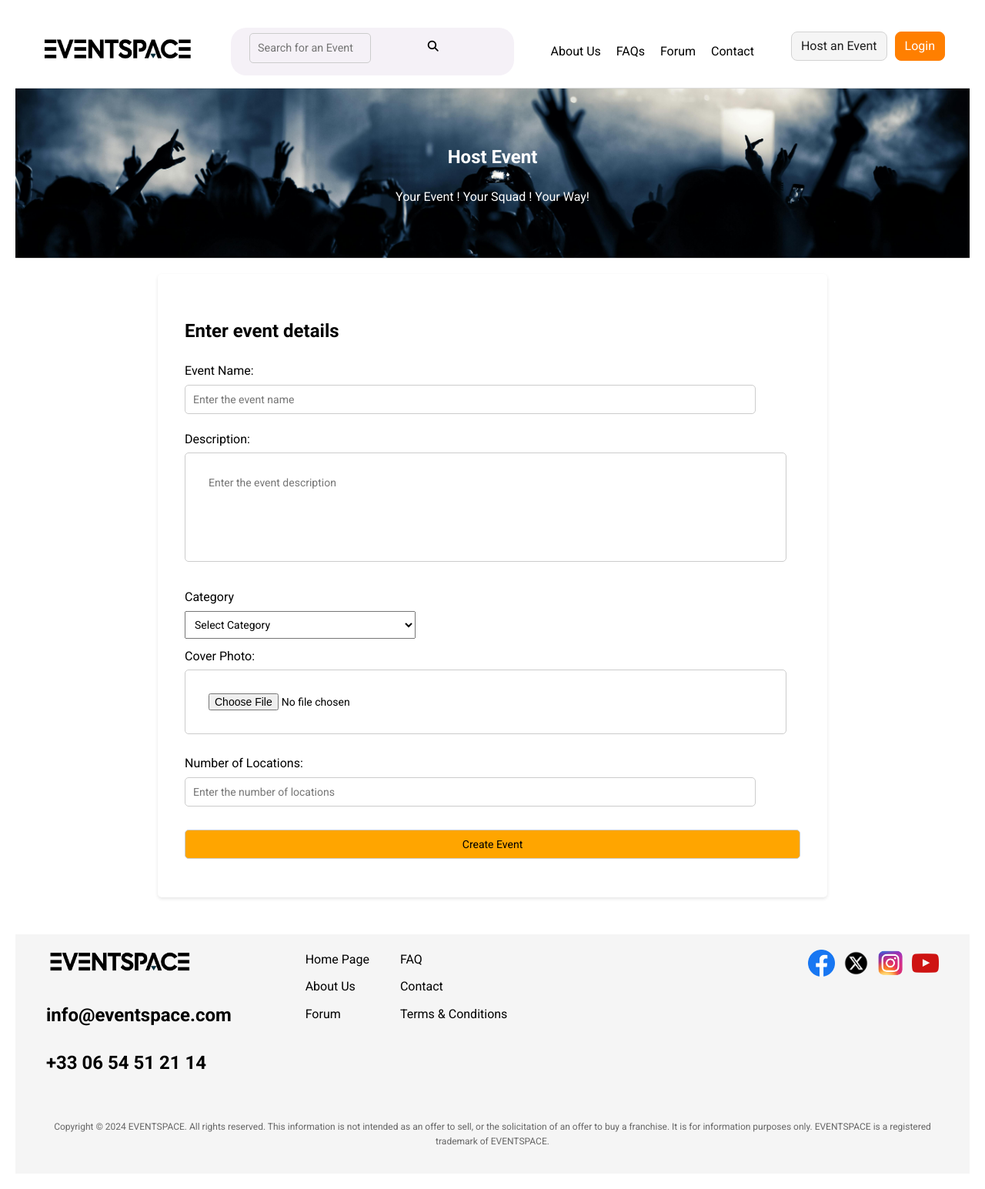
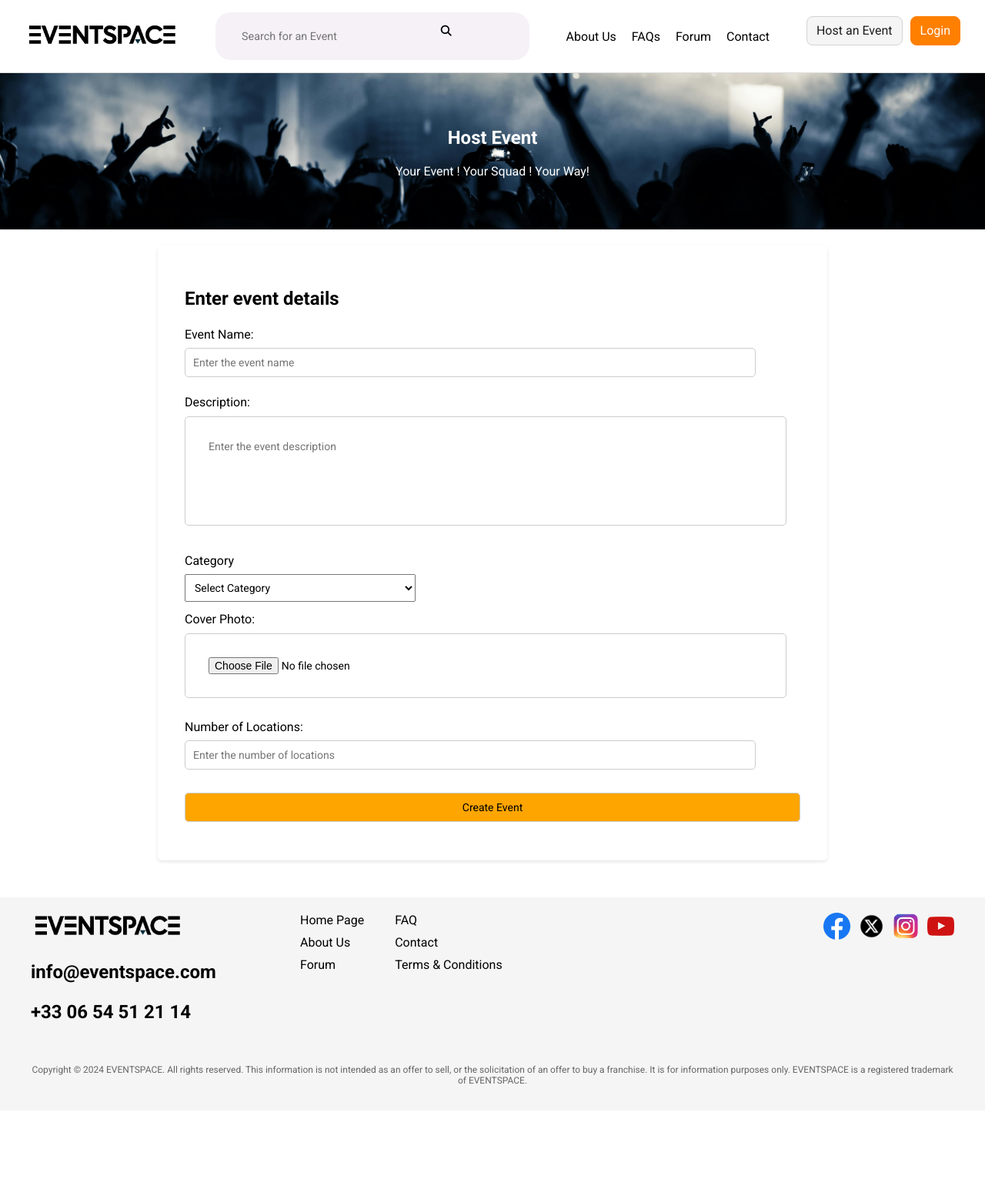
Before and after one commit to TudorGabriel28/EventSpace, a PHP site: page /host.php in a window 1280 px wide. Shown: the whole page at 77% size. After the commit the page ends 1409 px from the top, so only its background shows below. Run offline with PHP 8.4, Linux system fonts and the light colour scheme; data comes from the database, SQL or seed files in the repository; some libraries are stand-ins or nearby versions.

Commit message:
Changed faulty global styles in host event

```diff
--- a/server/components/navbar.php
+++ b/server/components/navbar.php
@@ -51,7 +51,7 @@ $conn->close();
             <li><a href="contact.php">Contact</a></li>
         </ul>
         <div class="navbar-buttons">
-            <button class="btn">Host an Event</button>
+            <button class="btn" onclick="window.location.href='host.php'">Host an Event</button>
             <?php if (isset($_SESSION['user_id'])): ?>
                 <form action="logout.php" method="POST" style="display:inline;">
                     <button type="submit" class="btn btn-primary">Logout</button>
--- a/server/pages/host.php
+++ b/server/pages/host.php
@@ -36,10 +36,10 @@ $conn->close();
 
   <div class="container">
     <h2>Enter event details</h2>
-    <form action="../components/submit_event.php" method="POST" enctype="multipart/form-data">
+    <form action="../components/submit_event.php" method="POST" enctype="multipart/form-data" class="host-event-form">
       <!-- Event Name -->
       <label for="event-name">Event Name:</label>
-      <input type="text" id="event-name" name="event_name", placeholder="Enter the event name">
+      <input class="host-event-input" type="text" id="event-name" name="event_name", placeholder="Enter the event name">
 
       <!-- Description -->
       <label for="description">Description:</label>
@@ -56,11 +56,11 @@ $conn->close();
 
       <!-- Cover Photo -->
       <label for="cover-photo">Cover Photo:</label>
-      <input type="file" id="cover-photo" name="coverPhoto" required>
+      <input class="host-event-input" type="file" id="cover-photo" name="coverPhoto" required>
 
       <!-- Number of Locations -->
       <label for="num-locations">Number of Locations:</label>
-      <input type="number" id="num-locations" name="location_num" placeholder="Enter the number of locations" min="1" max="10">
+      <input class="host-event-input" type="number" id="num-locations" name="location_num" placeholder="Enter the number of locations" min="1" max="10">
 
       <!-- Tabs Container -->
       <div id="tabs-container" class="tabs"></div>
--- a/server/scripts/host_event.js
+++ b/server/scripts/host_event.js
@@ -30,25 +30,25 @@ document.addEventListener("DOMContentLoaded", () => {
           locationDiv.innerHTML = `
 
               <label for="location-address-${i + 1}">Location Address:</label>
-              <input type="text" id="location-address-${i + 1}" name="location_address[]" placeholder="Enter the location address" required>
+              <input class="host-event-input"  type="text" id="location-address-${i + 1}" name="location_address[]" placeholder="Enter the location address" required>
 
               <label for="location-city-${i + 1}">City:</label>
-              <input type="text" id="location-city-${i + 1}" name="location_city[]" placeholder="Enter the city name" required>
+              <input class="host-event-input" type="text" id="location-city-${i + 1}" name="location_city[]" placeholder="Enter the city name" required>
 
               <label for="postal-code-${i + 1}">Postal Code:</label>
-              <input type="text" id="postal-code-${i + 1}" name="postal_code[]" placeholder="Enter the postal code" required>
+              <input class="host-event-input" type="text" id="postal-code-${i + 1}" name="postal_code[]" placeholder="Enter the postal code" required>
 
               <label for="start-date-${i + 1}">Start Date:</label>
-              <input type="datetime-local" id="start-date-${i + 1}" name="start_date[]" min="2024-12-01 00:00:00" required>
+              <input class="host-event-input" type="datetime-local" id="start-date-${i + 1}" name="start_date[]" min="2024-12-01 00:00:00" required>
 
               <label for="end-date-${i + 1}">End Date:</label>
-              <input type="datetime-local" id="end-date-${i + 1}" name="end_date[]" min="2024-12-01 00:00:00" required>
+              <input class="host-event-input" type="datetime-local" id="end-date-${i + 1}" name="end_date[]" min="2024-12-01 00:00:00" required>
 
               <label for="capacity-${i + 1}">Capacity:</label>
-              <input type="number" id="capacity-${i + 1}" name="capacity[]" placeholder="Enter the capacity" min="1" required>
+              <input class="host-event-input" type="number" id="capacity-${i + 1}" name="capacity[]" placeholder="Enter the capacity" min="1" required>
 
               <label for="price-${i + 1}">Price:</label>
-              <input type="number" id="price-${i + 1}" name="price[]" placeholder="Enter the price" step="0.01" min="0" required>
+              <input class="host-event-input" type="number" id="price-${i + 1}" name="price[]" placeholder="Enter the price" step="0.01" min="0" required>
 
 
           `;
--- a/server/styles/host.css
+++ b/server/styles/host.css
@@ -1,9 +1,5 @@
 /* General Styles */
-body {
-  font-family: Arial, sans-serif;
-  margin: 20px;
-  line-height: 1.6;
-}
+
 .page-title {
 text-align: center;
 padding: 20px;
@@ -24,14 +20,19 @@ padding: 35px;
 border-radius: 5px;
 box-shadow: 0 2px 4px rgba(0, 0, 0, 0.1);
 }
+
 select {
 width: 100%; /* Makes it take the full width of its container */
 max-width: 300px; /* Set a maximum width if needed */
 padding: 8px; /* Optional: Add some padding for better appearance */
 font-size: 14px; /* Optional: Adjust font size */
 }
-form input,
-form textarea {
+
+.host-event-form {
+  line-height: 1.6;
+}
+
+.host-event-form .host-event-input,  .host-event-form textarea  {
   width: 90%;
   padding: 30px;
   margin-bottom: 15px;
@@ -49,7 +50,7 @@ label {
   display: block;
   margin: 10px 0 5px;
 }
-input[type="text"], input[type="number"] {
+.host-event-input[type="text"], .host-event-input[type="number"] {
   width: 90%;
   padding: 10px;
   margin-bottom: 10px;
```
Lines whose indentation alone changed are shown as unchanged.
